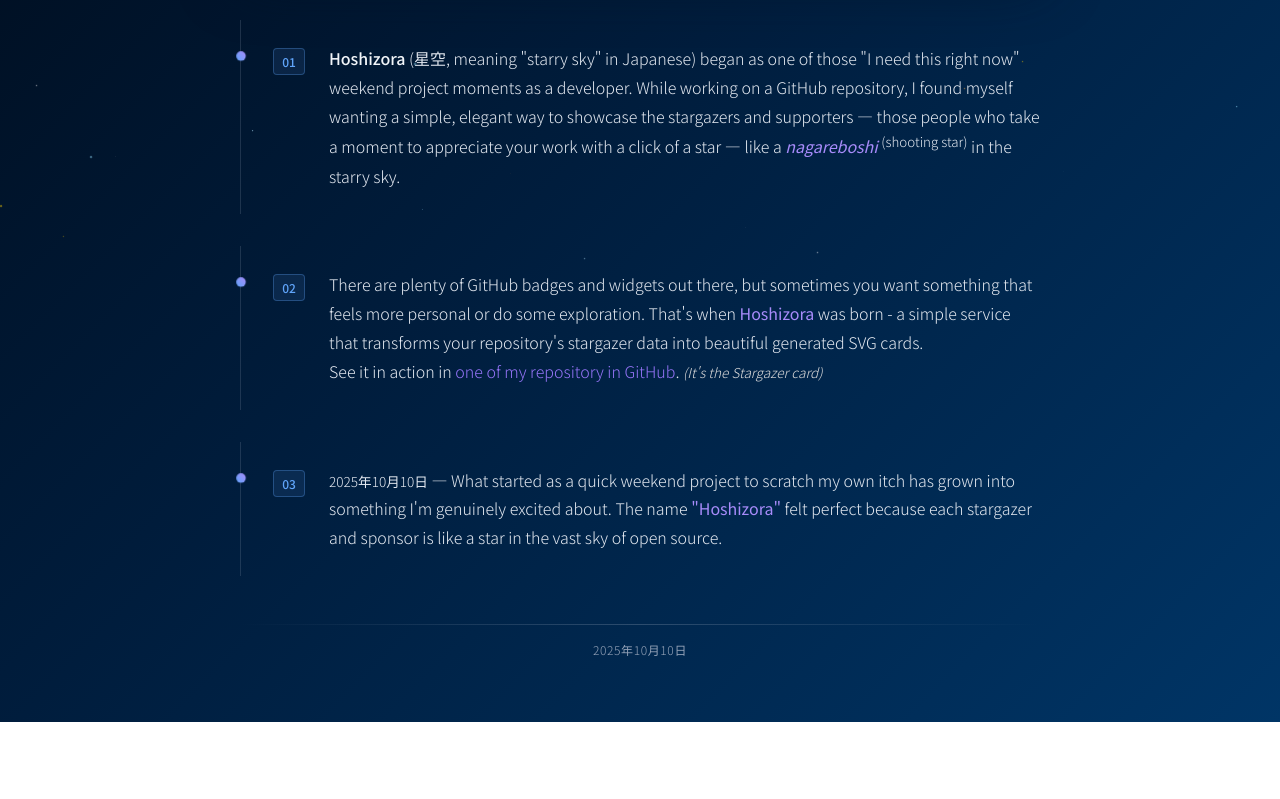
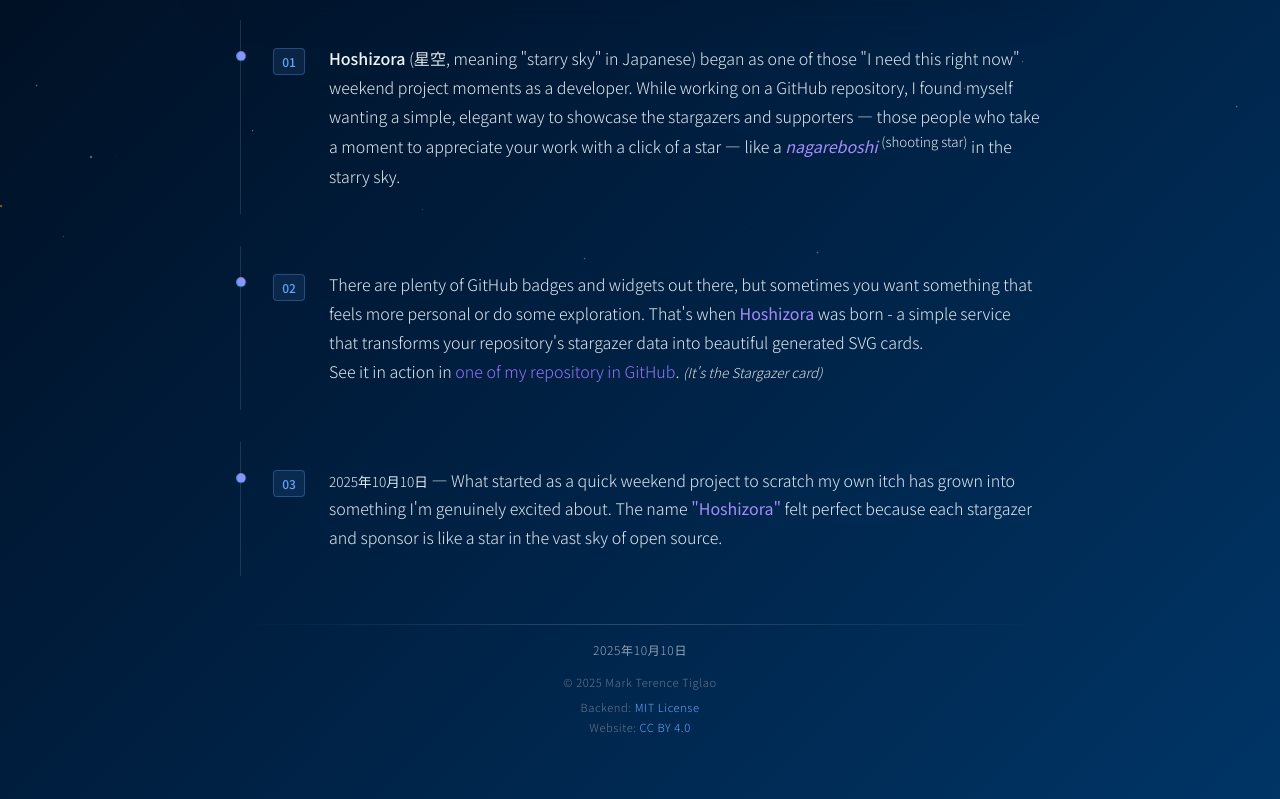
Before and after one commit to markterence/hoshizora, a website built with Vite: page index.html in a window 1280 px wide. Shown: the part 526-1325 px from the top of the page. Before the commit the page ends 1248 px from the top, so only its background shows below. Built offline with nearby package versions, Linux system fonts and the light colour scheme.

Commit message:
chore: add LICENSE files and update README

```diff
--- a/index.html
+++ b/index.html
@@ -70,6 +70,13 @@
           <div class="footer-content">
             <!--<span class="footer-text"></span>-->
             <span class="footer-date">2025年10月10日</span>
+            <div class="footer-legal">
+              <span class="footer-copyright">&copy; 2025 Mark Terence Tiglao</span>
+              <div class="footer-licenses">
+                <span class="footer-license">Backend: <a href="https://github.com/markterence/hoshizora/blob/main/LICENSE" target="_blank" rel="noopener noreferrer">MIT License</a></span>
+                <span class="footer-license">Website: <a href="https://creativecommons.org/licenses/by/4.0/" target="_blank" rel="noopener noreferrer">CC BY 4.0</a></span>
+              </div>
+            </div>
           </div>
         </div>
       </div>
--- a/public/static/style.css
+++ b/public/static/style.css
@@ -269,6 +269,7 @@
 
 .footer-content {
     display: flex;
+    flex-direction: column;
     justify-content: center;
     align-items: center;
     max-width: 400px;
@@ -286,6 +287,33 @@
     color: #94a3b8;
     letter-spacing: 0.05em;
     font-weight: 300;
+}
+
+.footer-legal {
+    display: flex;
+    flex-direction: column;
+    align-items: center;
+    gap: 0.3rem;
+    margin-top: 1rem;
+}
+.footer-licenses {
+    display: flex;
+    flex-direction: column;
+    align-items: center;
+    gap: 0.2rem;
+    margin-top: 0.3rem;
+}
+.footer-copyright, .footer-license {
+    font-size: 0.7rem;
+    color: #64748b;
+    letter-spacing: 0.05em;
+    font-weight: 300;
+}
+
+.footer-license a {
+    color: #60a5fa;
+    text-decoration: none;
+    font-size: inherit;
 }
 
 .fade-in {
```
Also changed, not shown: README.md, 2 other files.
